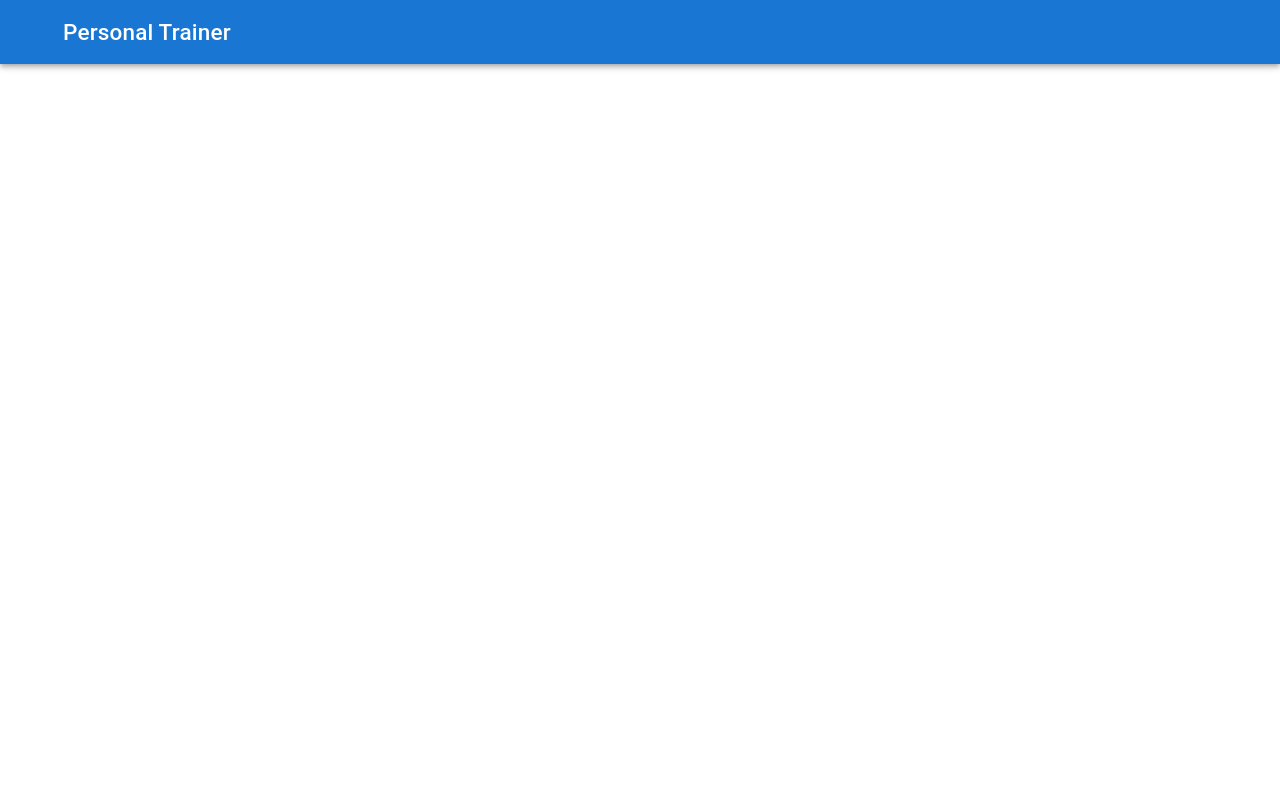
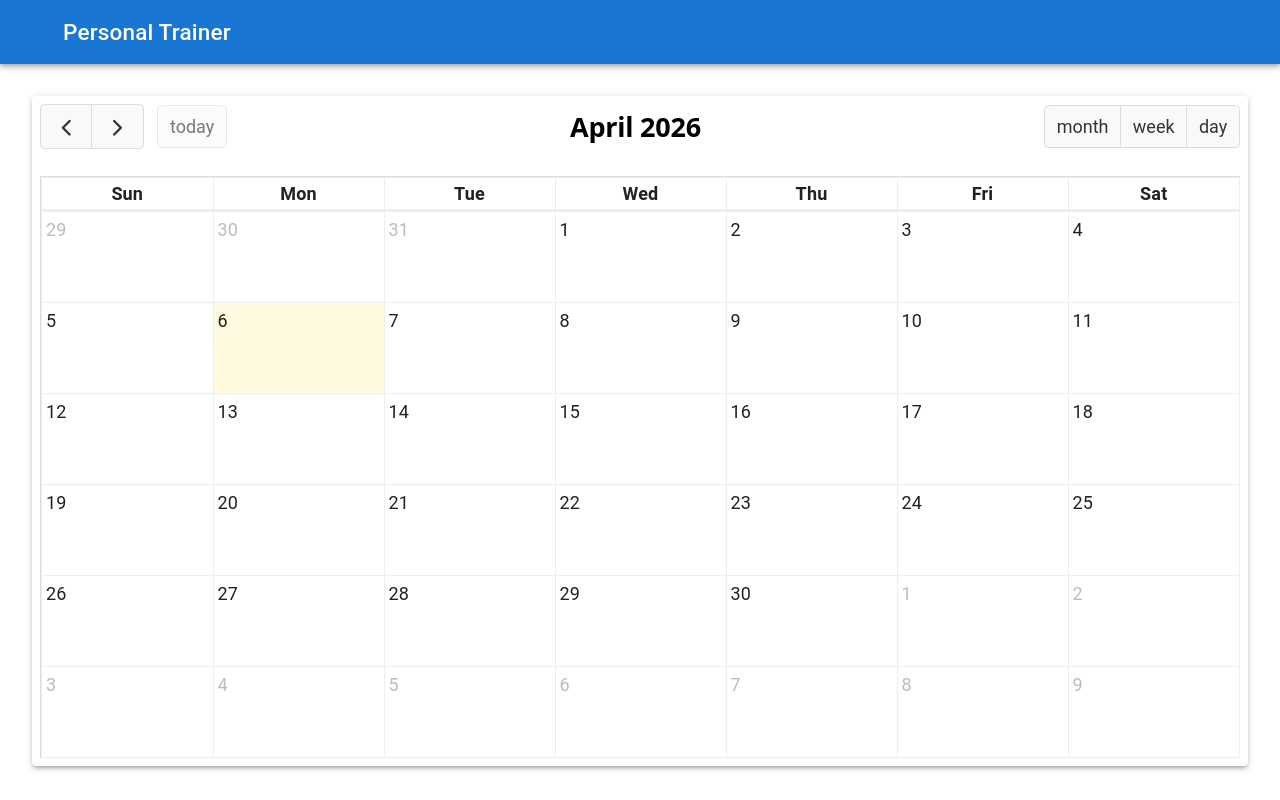
Before and after one commit to qynwphuu/final-task-front-end, a React (Vite) app: page /calendar in a window 1280 px wide. Before the commit this address had no page. Built offline with nearby package versions, Linux system fonts and the light colour scheme; no server answers; some icons are missing.

Commit message:
feat: add calendar and link it to trainings

```diff
--- a/src/App.tsx
+++ b/src/App.tsx
@@ -8,6 +8,7 @@ import TrainingList from './components/lists/TrainingList';
 import { BrowserRouter, Routes, Route } from "react-router-dom";
 import Navigation from "./components/functions/Navigation";
 import { Navigate } from "react-router-dom";
+import Calendar from './components/calendar/Calendar';
 
 function App() {
   return (
@@ -30,6 +31,7 @@ function App() {
           <Route path="/" element={<Navigate to="/customers" />} /> {/* default route */}
           <Route path="/customers" element={<CustomerList />} />
           <Route path="/trainings" element={<TrainingList />} />
+          <Route path="/calendar" element={<Calendar />} />
         </Routes>
       </Box>
     </BrowserRouter>
--- /dev/null
+++ b/src/components/calendar/Calendar.tsx
@@ -0,0 +1,94 @@
+import React, {useEffect, useState} from 'react';
+import FullCalendar from '@fullcalendar/react';
+import dayGridPlugin from '@fullcalendar/daygrid';
+import { Box, Paper } from '@mui/material';
+import { fetchTrainings } from '../apis/trainingAPI';
+
+// Define calendar event type
+interface CalendarEvent {
+  title: string;
+  start: string; // YYYY-MM-DD
+  color?: string;
+}
+
+const Calendar: React.FC = () => {
+  // Data
+    const [events, setEvents] = useState<CalendarEvent[]>([]);
+
+    useEffect(() => {
+        fetchTrainings()
+        .then(data => {
+            // after getting data, map it into FullCalendar format
+            const formattedEvents = data._embedded.trainings.map((training) => ({
+                title: training.activity,
+                start: training.date.split('T')[0], // get date part only
+                backgroundColor: '#1976d2', // blue color for events
+                borderColor: '#1976d2', // same as background for a solid look
+                allDay: true
+            }))
+            setEvents(formattedEvents);
+
+        })
+        .catch(error => console.error('Error fetching trainings:', error));
+    }, []);
+
+  return (
+    <Box sx={{ width: "100%", height: "90%", p: 2 }}>
+      <Paper elevation={3} sx={{ p: 1 }}>
+        <FullCalendar
+          plugins={[dayGridPlugin]}
+          initialView="dayGridMonth"
+          titleFormat={{year: 'numeric', month: 'long'}}
+          events={events}
+          height="auto"
+          // Custom header toolbar
+          headerToolbar={{
+            left: 'prev,next today',
+            center: 'title',
+            right: 'dayGridMonth,dayGridWeek,dayGridDay'
+          }}
+          // CSS
+          eventClassNames="custom-event-bar"
+        />
+      </Paper>
+
+      {/* CSS for blue texts inside calendar */}
+      <style>{`
+        .fc-event {
+          border: none !important;
+          padding: 2px 4px !important;
+          margin-bottom: 1px !important;
+          border-radius: 4px !important;
+          cursor: pointer;
+        }
+        .fc-event-title {
+          font-weight: 500 !important;
+          font-size: 0.85em !important;
+        }
+        .fc-daygrid-day-top {
+          flex-direction: row !important;
+        }
+        .fc-theme-standard td, .fc-theme-standard th {
+          border: 1px solid #eee !important;
+        }
+        .fc-toolbar-title {
+          font-weight: 700 !important;
+          font-size: 1.5em !important;
+          color: black !important;
+        }
+        .fc button {
+            background-color: #f8f9fa !important;
+            border-color: #ddd !important;
+            color: #333 !important;
+        }
+        .fc button:hover {
+            background-color: #e2e6ea !important;
+            border-color: #ccc !important;
+            color: #000 !important;
+        }
+      `}</style>
+    </Box>
+  );
+};
+
+export default Calendar;
--- a/src/components/functions/Navigation.tsx
+++ b/src/components/functions/Navigation.tsx
@@ -31,6 +31,12 @@ export default function Navigation() {
                             <ListItemText primary="Trainings" />
                         </ListItemButton>
                     </ListItem>
+
+                    <ListItem disablePadding>
+                        <ListItemButton onClick={() => navigate("/calendar")}>
+                            <ListItemText primary="Calendar" />
+                        </ListItemButton>
+                    </ListItem>
                 </List>
             </Drawer>
         </>
--- a/src/components/types.ts
+++ b/src/components/types.ts
@@ -20,4 +20,8 @@ export type Training = {
     self: { href: string };
     customer: { href: string };
   };
+  customer: {
+    firstname: string;
+    lastname: string;
+  }
 };
--- a/src/index.css
+++ b/src/index.css
@@ -34,7 +34,6 @@
   :root {
     --text: #9ca3af;
     --text-h: #f3f4f6;
-    --bg: #16171d;
     --border: #2e303a;
     --code-bg: #1f2028;
     --accent: #c084fc;
```
Also changed, not shown: package.json (+6 -1 lines), 1 other file (tests, documents, lock files or other folders).
